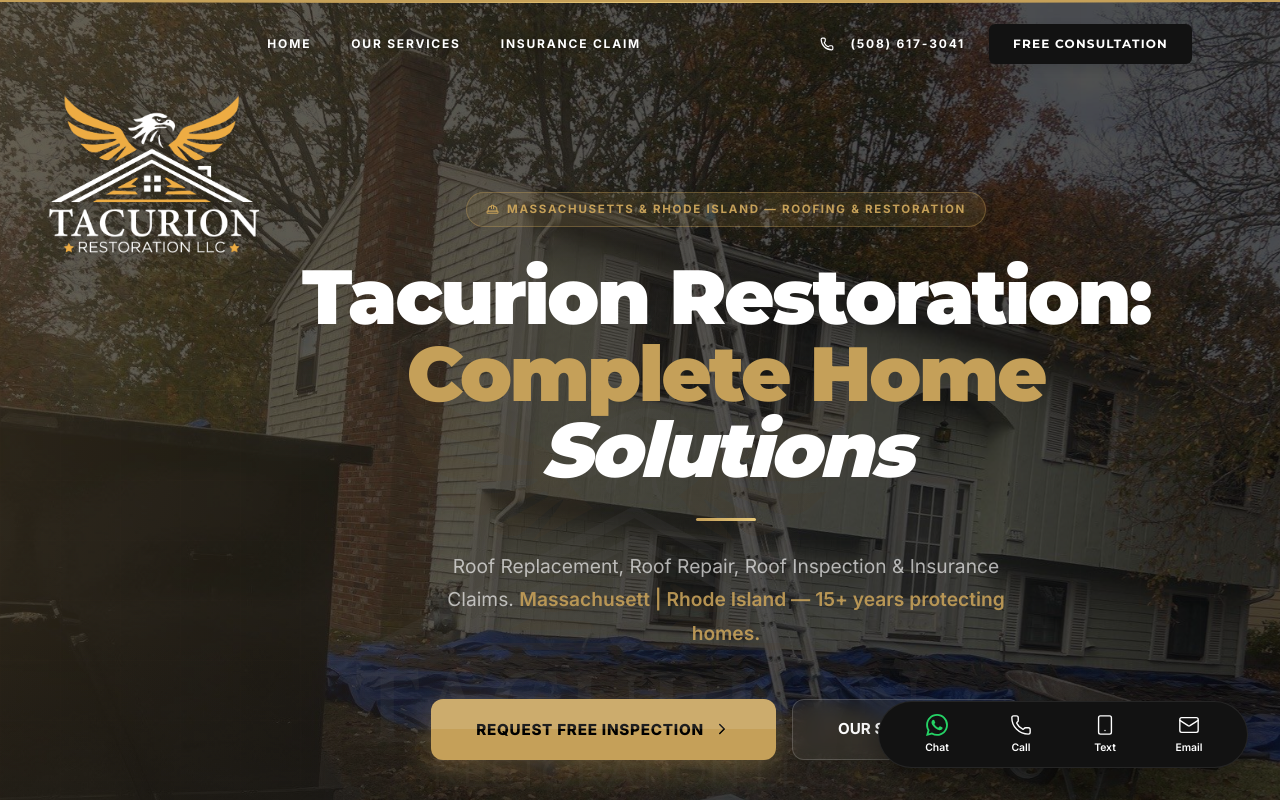
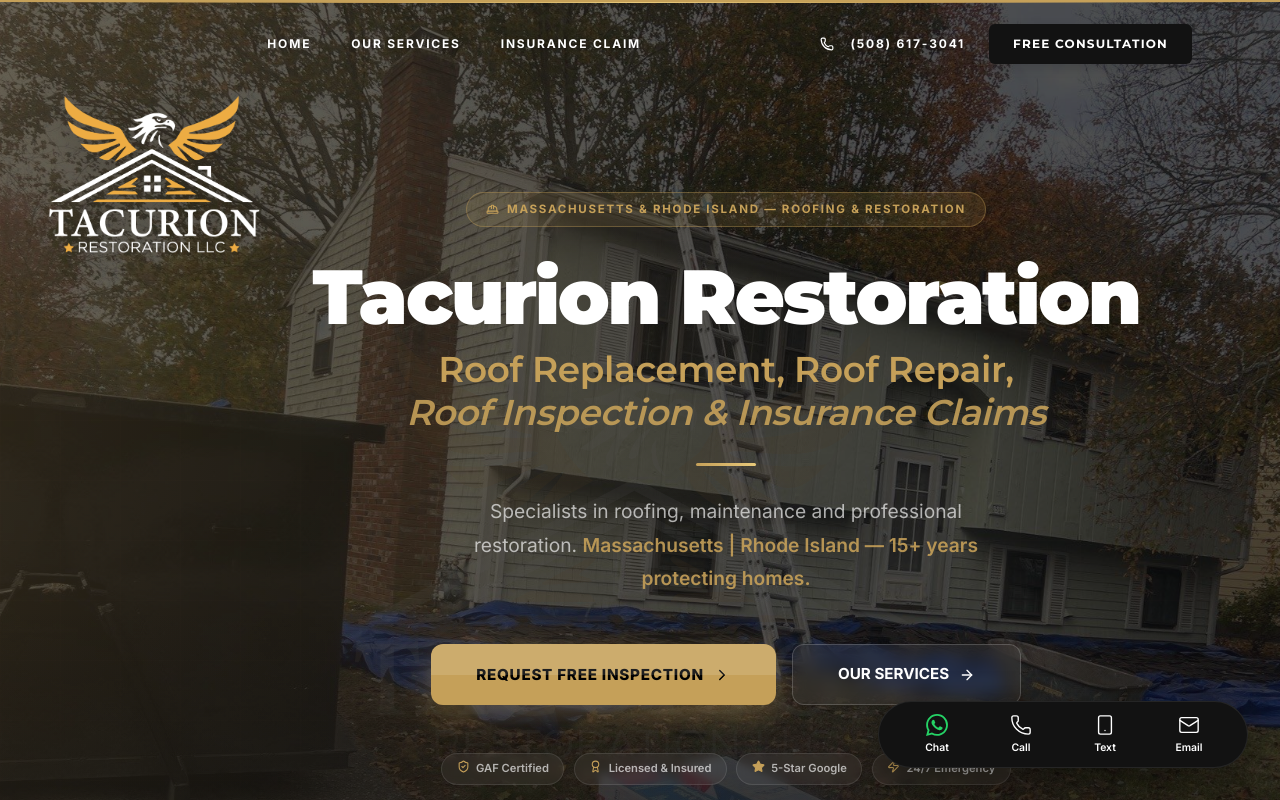
Before and after one commit to xapconhelp-sketch/TacturionRestoration, a React (Vite) app: page / in a window 1280 px wide. Shown: the top 800 px of the page. Built offline with nearby package versions, Linux system fonts and the light colour scheme.

Commit message:
Refine hero text and update location to Massachusetts

```diff
--- a/src/App.jsx
+++ b/src/App.jsx
@@ -288,17 +288,20 @@ function Hero() {
             </span>
           </motion.div>
 
-          <motion.h1 variants={fadeUp} custom={1} style={{ fontSize: 'clamp(2.8rem, 6vw, 5.8rem)', fontWeight: 900, lineHeight: 1.0, letterSpacing: '-0.03em', color: '#fff', marginBottom: '1.8rem', maxWidth: 900 }}>
-            Tacurion Restoration:{' '}
-            <span style={{ color: '#C5A059', display: 'block' }}>Complete Home</span>
-            <span style={{ fontStyle: 'italic' }}>Solutions</span>
+          <motion.h1 variants={fadeUp} custom={1} style={{ fontSize: 'clamp(2.8rem, 6vw, 5.8rem)', fontWeight: 900, lineHeight: 1.0, letterSpacing: '-0.03em', color: '#fff', marginBottom: '0.8rem', maxWidth: 900 }}>
+            Tacurion Restoration
           </motion.h1>
+
+          <motion.h2 variants={fadeUp} custom={1.2} style={{ fontSize: 'clamp(1.4rem, 2.8vw, 2.4rem)', fontWeight: 600, lineHeight: 1.2, letterSpacing: '-0.01em', color: '#C5A059', marginBottom: '1.8rem', maxWidth: 900 }}>
+            Roof Replacement, Roof Repair,<br />
+            <span style={{ fontStyle: 'italic', opacity: 0.9 }}>Roof Inspection & Insurance Claims</span>
+          </motion.h2>
 
           <motion.div variants={fadeUp} custom={2} style={{ width: 60, height: 3, background: 'linear-gradient(90deg, #C5A059, #e8c97a)', borderRadius: 2, marginBottom: '1.8rem' }} />
 
           <motion.p variants={fadeUp} custom={2} style={{ fontSize: 'clamp(1rem, 1.8vw, 1.2rem)', maxWidth: 580, lineHeight: 1.75, color: 'rgba(255,255,255,0.65)', marginBottom: '3rem' }}>
-            Roof Replacement, Roof Repair, Roof Inspection & Insurance Claims.{' '}
-            <span style={{ color: 'rgba(197,160,89,0.9)', fontWeight: 600 }}>Massachusett | Rhode Island — 15+ years protecting homes.</span>
+            Specialists in roofing, maintenance and professional restoration.{' '}
+            <span style={{ color: 'rgba(197,160,89,0.9)', fontWeight: 600 }}>Massachusetts | Rhode Island — 15+ years protecting homes.</span>
           </motion.p>
 
           <motion.div variants={fadeUp} custom={3} style={{ display: 'flex', flexWrap: 'wrap', gap: '1rem', justifyContent: 'center', marginBottom: '3rem' }}>
```
